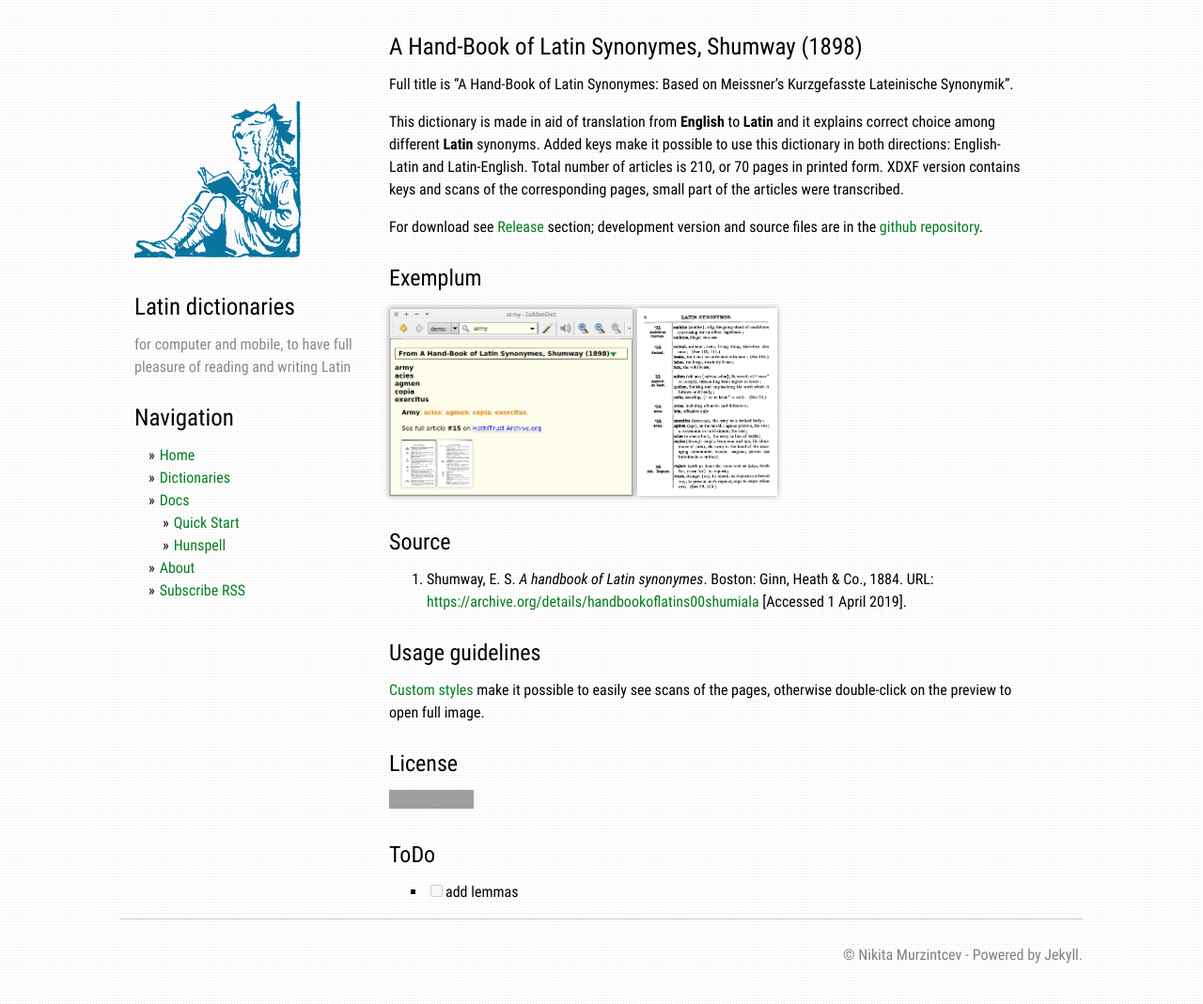
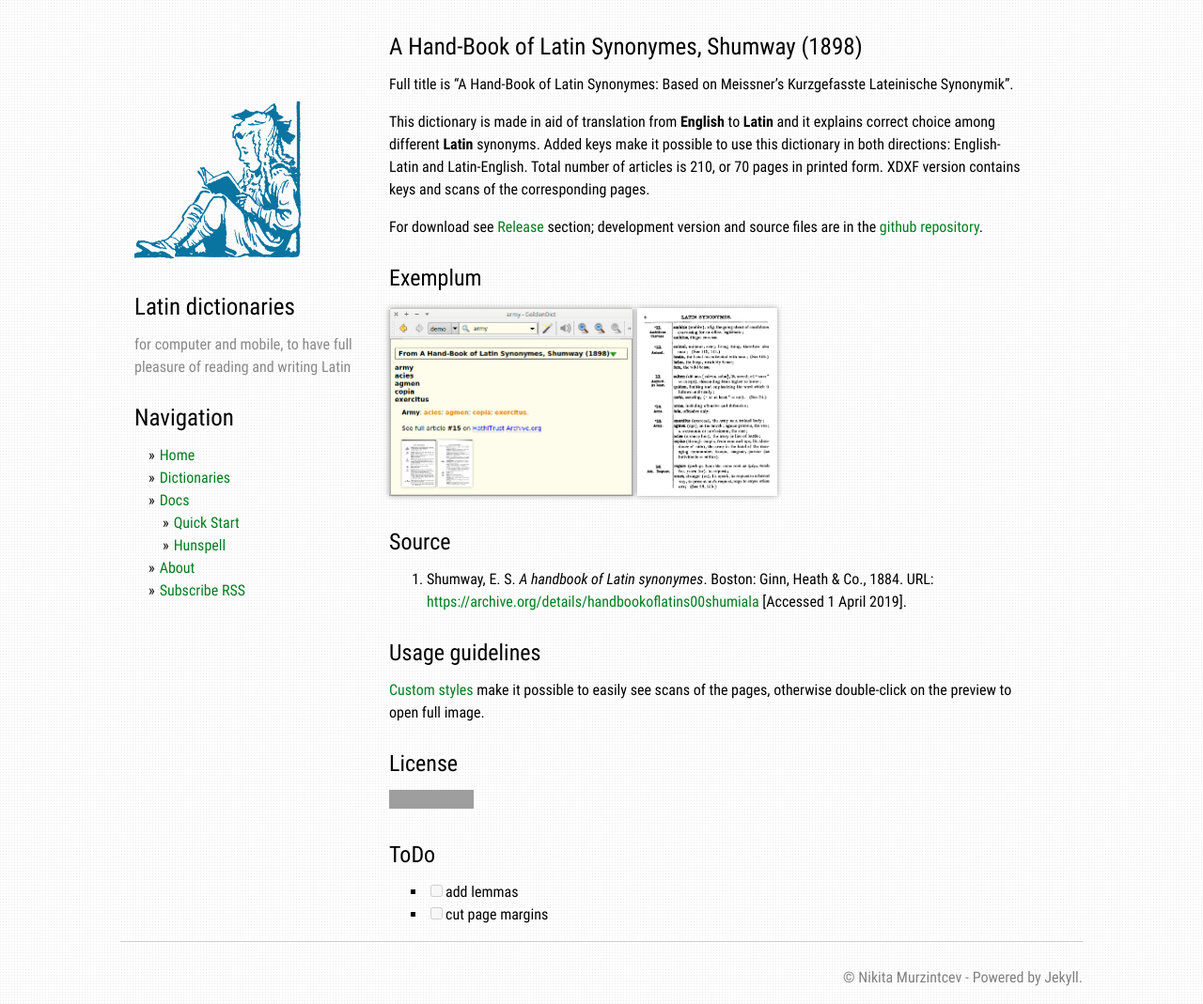
Before and after one commit to nikita-moor/dictionaries, a Jekyll site: the page built from _dictionaries/Shumway1898.md, in a window 1280 px wide. Shown: the whole page at 94% size. Built offline with Jekyll 4.4.1, drawn with Linux system fonts in a browser that asks for light colours; grey boxes are pictures that could not be loaded.

Commit message:
Shumway1898 small fixes

```diff
--- a/_dictionaries/Shumway1898.md
+++ b/_dictionaries/Shumway1898.md
@@ -9,7 +9,7 @@ nickname: Shumway1898
 
 Full title is "A Hand-Book of Latin Synonymes: Based on Meissner's Kurzgefasste Lateinische Synonymik".
 
-This dictionary is made in aid of translation from **English** to **Latin** and it explains correct choice among different **Latin** synonyms. Added keys make it possible to use this dictionary in both directions: English-Latin and Latin-English. Total number of articles is 210, or 70 pages in printed form. XDXF version contains keys and scans of the corresponding pages, small part of the articles were transcribed.
+This dictionary is made in aid of translation from **English** to **Latin** and it explains correct choice among different **Latin** synonyms. Added keys make it possible to use this dictionary in both directions: English-Latin and Latin-English. Total number of articles is 210, or 70 pages in printed form. XDXF version contains keys and scans of the corresponding pages.
 
 For download see [Release][101] section; development version and source files are in the [github repository][1].
 
@@ -41,6 +41,7 @@ For download see [Release][101] section; development version and source files ar
 ## ToDo
 
 * [ ] add lemmas
+* [ ] cut page margins
 
 
 [1]: https://github.com/nikita-moor/latin-dictionary/tree/master/{{ page.nickname }}
```
